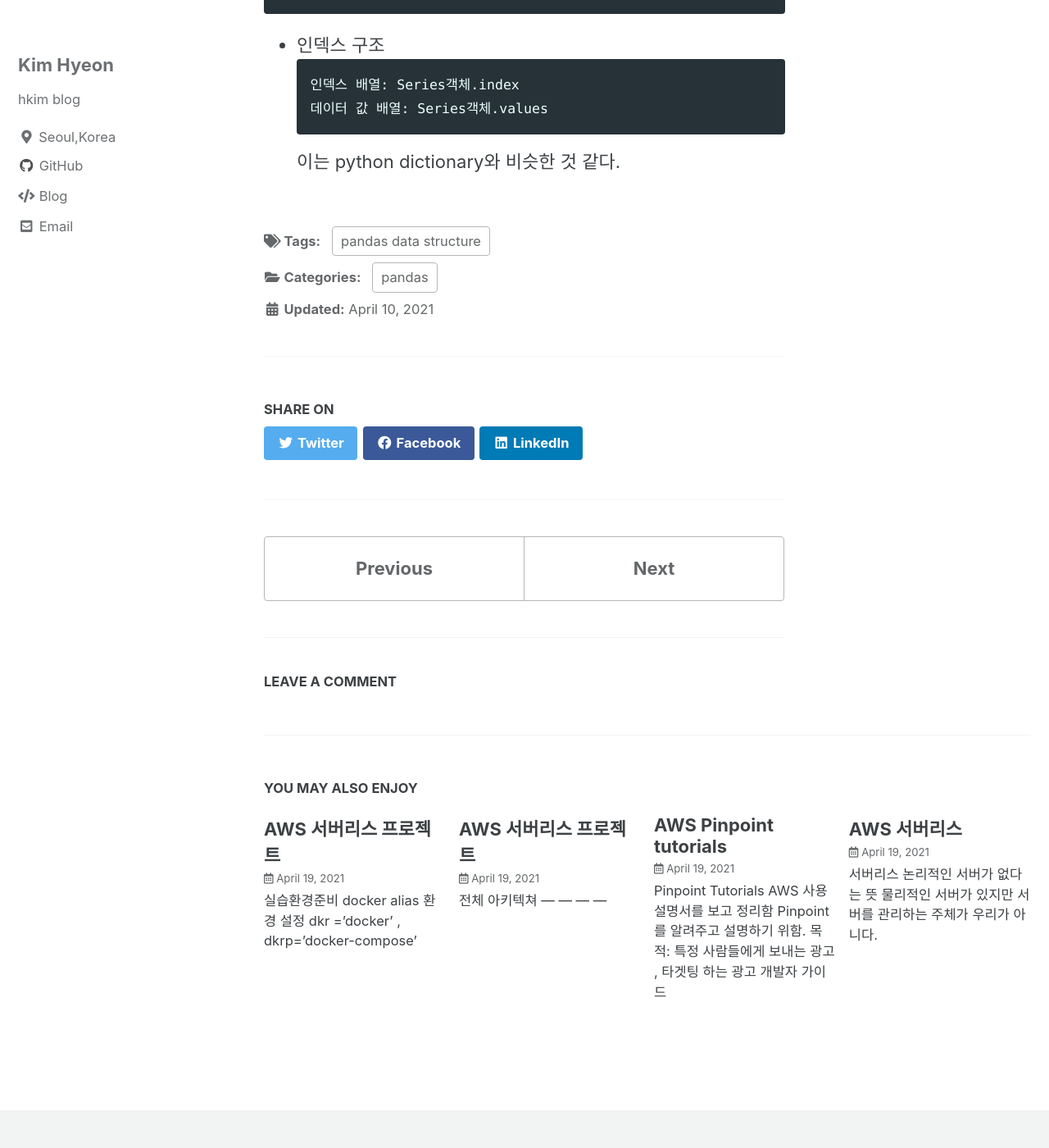
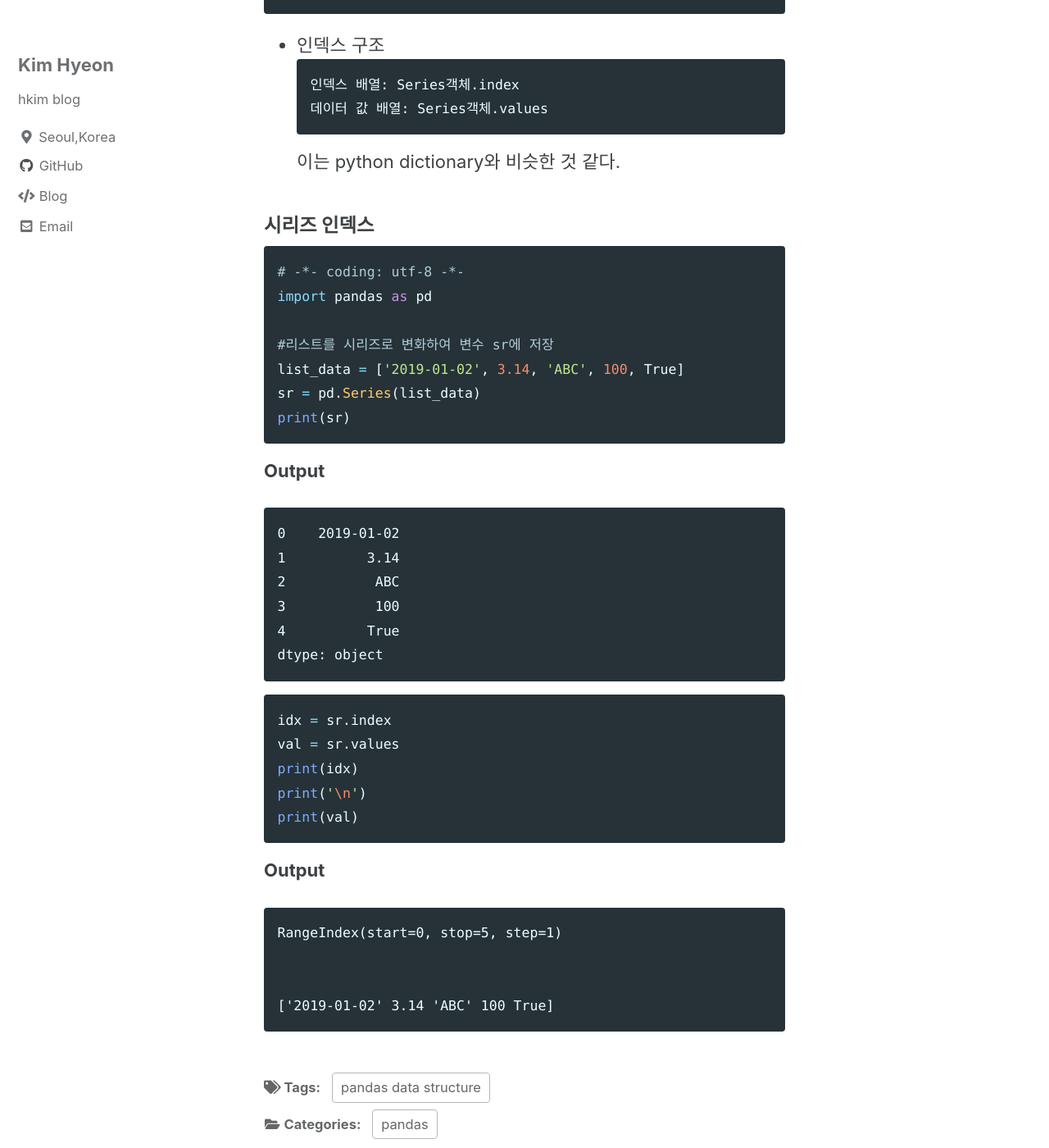
Before and after one commit to hyeonkimmm/hyeonkimmm.github.io, a Jekyll site: the page built from _posts/2021-04-10-pandas.md, in a window 1280 px wide and 1400 px high, scrolled down 2131 px. Shown: the whole window at 82% size. Built offline with Jekyll 4.4.1, drawn with Linux system fonts in a browser that asks for light colours; cached includes are drawn as plain includes; comment, search, counter and statistics services are not loaded.

Commit message:
Update 2021-04-10-pandas.md

````diff
--- a/_posts/2021-04-10-pandas.md
+++ b/_posts/2021-04-10-pandas.md
@@ -66,3 +66,38 @@ dtype: int64
 데이터 값 배열: Series객체.values
 ```
 이는 python dictionary와 비슷한 것 같다.
+
+#### 시리즈 인덱스
+```python
+# -*- coding: utf-8 -*-
+import pandas as pd
+
+#리스트를 시리즈로 변화하여 변수 sr에 저장
+list_data = ['2019-01-02', 3.14, 'ABC', 100, True]
+sr = pd.Series(list_data)
+print(sr)
+```
+**Output**
+```
+0    2019-01-02
+1          3.14
+2           ABC
+3           100
+4          True
+dtype: object
+```
+
+```python
+idx = sr.index
+val = sr.values
+print(idx)
+print('\n')
+print(val)
+```
+**Output**
+```
+RangeIndex(start=0, stop=5, step=1)
+
+
+['2019-01-02' 3.14 'ABC' 100 True]
+```
````
